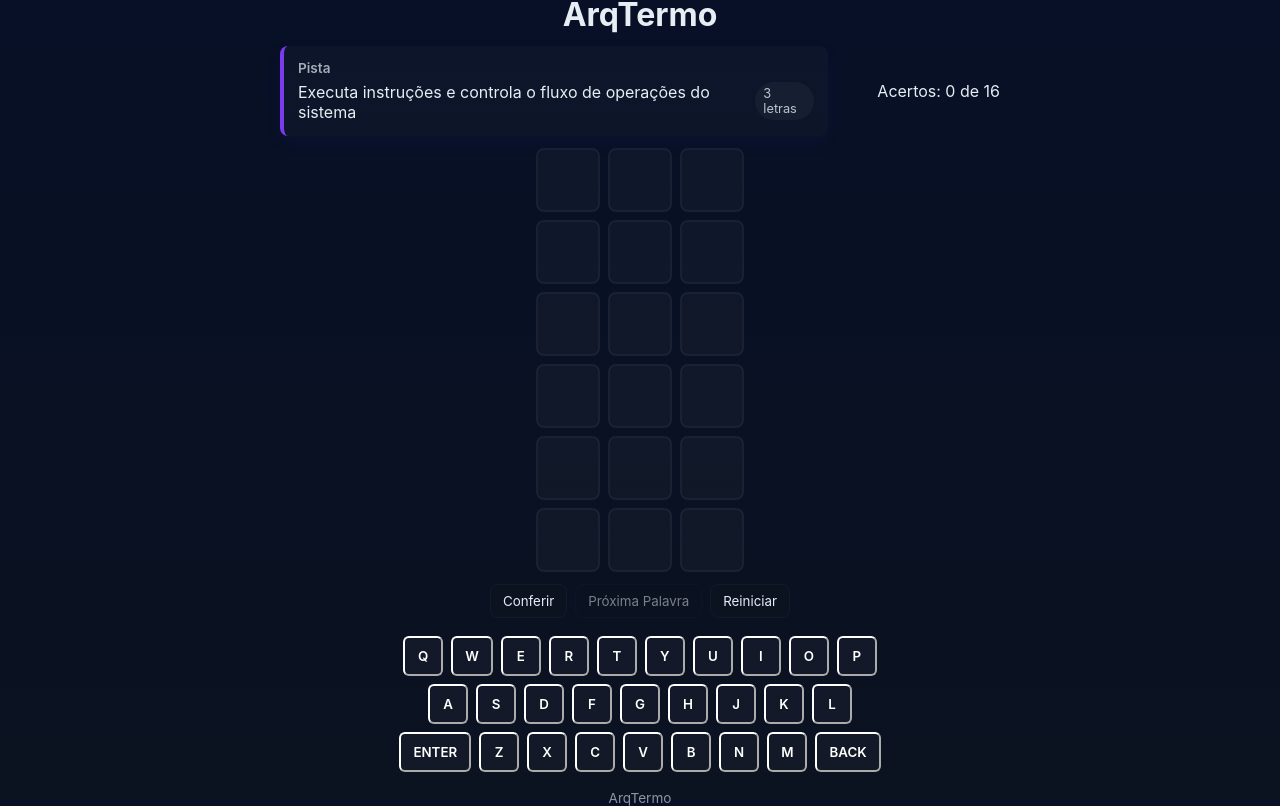
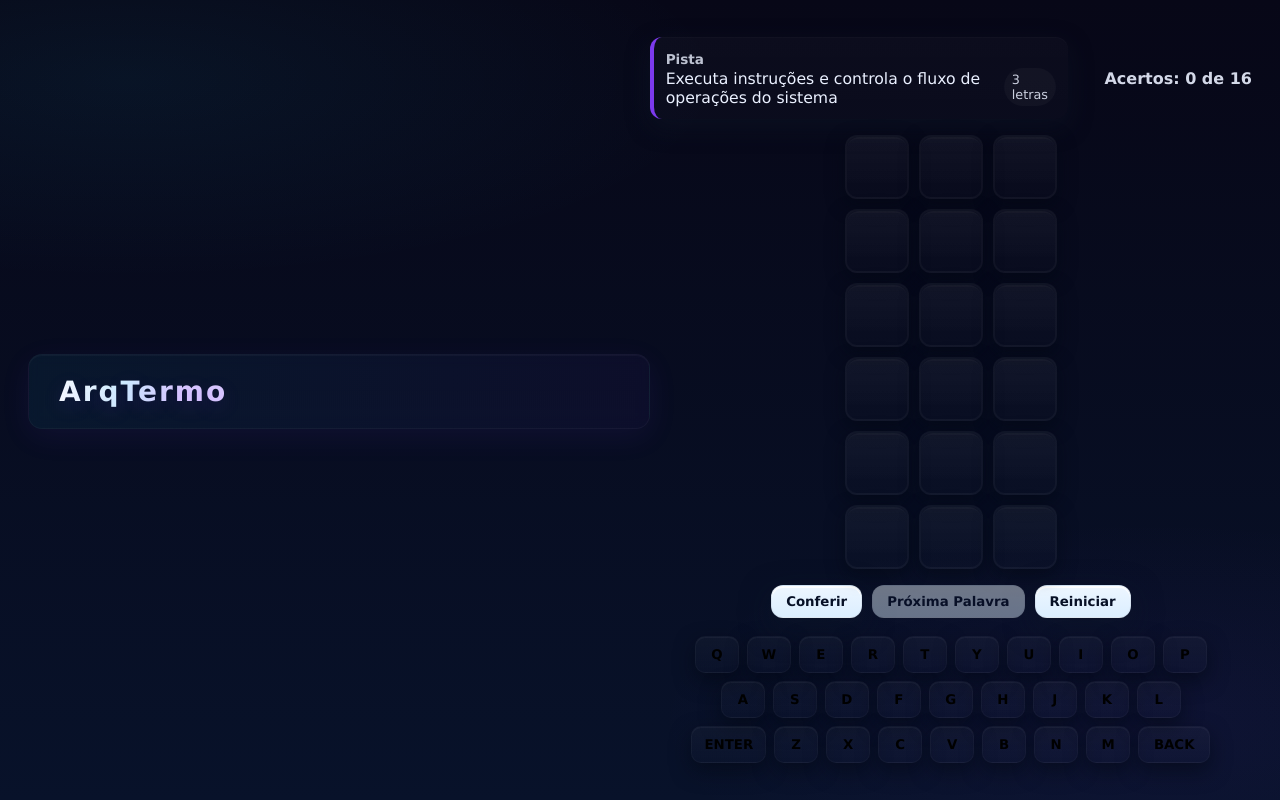
Before and after one commit to caju1911/arq-comp-aav3, a plain HTML site: page index.html in a window 1280 px wide. Drawn offline with Linux system fonts and the light colour scheme.

Commit message:
Ajustes visuais no jogo

```diff
--- a/index.html
+++ b/index.html
@@ -7,8 +7,13 @@
   <link rel="stylesheet" href="style.css">
 </head>
 <body>
+  <header class="site-header">
+    <div class="brand">
+      <span class="logo">ArqTermo</span>
+    </div>
+  </header>
+
   <main class="container">
-    <h1>ArqTermo</h1>
 
     <div class="status-row">
       <div id="pista" class="pista" role="status" aria-live="polite">
@@ -30,8 +35,6 @@
     </div>
 
     <div id="keyboard" class="keyboard" aria-hidden="false"></div>
-
-    <footer class="footer">ArqTermo</footer>
   </main>
 
   <!-- Modal acessível e configurável -->
--- a/style.css
+++ b/style.css
@@ -1,53 +1,64 @@
 :root{
-  --bg:#0f1724;
-  --panel:#0b1220;
-  --accent:#7c3aed; /* roxo */
-  --ok:#16a34a;
-  --present:#f59e0b;
-  --absent:#111827;
+  /* Y2K palette */
+  --bg-1:#070717;
+  --bg-2:#08122a;
+  --accent-1:#7c3aed; /* purple */
+  --accent-2:#21d4fd; /* cyan */
+  --glass: rgba(255,255,255,0.06);
+  --ok:#00e676;
+  --present:#ffd54f;
+  --absent:#1b2330;
   --cell-size:64px;
-  --gap:8px;
-  color-scheme: dark;
+  --gap:10px;
 }
-*{box-sizing:border-box;font-family:Inter,system-ui,Segoe UI,Roboto,Arial,sans-serif}
+
+*{box-sizing:border-box;font-family:Verdana,Arial,Helvetica,sans-serif}
 html,body{height:100%}
 body{
   margin:0;
-  background:linear-gradient(180deg,#071026 0%, #0b1220 100%);
+  padding:28px;
   display:flex;align-items:center;justify-content:center;
-  padding:24px;
-  color:#e6edf3;
+  background:
+    radial-gradient(600px 200px at 10% 10%, rgba(33,212,253,0.06), transparent),
+    radial-gradient(500px 200px at 90% 90%, rgba(124,58,237,0.06), transparent),
+    linear-gradient(180deg,var(--bg-1),var(--bg-2));
+  color:#eaf0ff;
 }
-.container{width:100%;max-width:720px;text-align:center}
-h1{margin:0 0 12px;font-weight:700}
-.status-row{display:flex;justify-content:space-between;align-items:center;margin-bottom:12px}
-.pista{font-size:1rem;background:rgba(255,255,255,0.02);padding:10px 12px;border-radius:8px;flex:1;margin-right:12px;text-align:left}
-.pista{display:flex;flex-direction:column;align-items:flex-start;gap:6px;padding:14px;border-left:4px solid var(--accent);box-shadow:0 6px 18px rgba(124,58,237,0.06)}
-.pista-label{font-size:0.85rem;color:rgba(230,237,243,0.7);font-weight:600}
+
+.site-header{width:100%;max-width:920px;margin:0 auto 18px;padding:14px 18px;border-radius:14px;background:linear-gradient(90deg, rgba(33,212,253,0.06), rgba(124,58,237,0.05));box-shadow:0 8px 30px rgba(124,58,237,0.08), inset 0 1px 0 rgba(255,255,255,0.03);border:1px solid rgba(255,255,255,0.04);backdrop-filter: blur(6px)}
+.site-header .logo{display:inline-block;font-size:28px;font-weight:800;letter-spacing:2px;padding:6px 12px;border-radius:10px;background:linear-gradient(90deg,#ffffff,#cfefff 40%,#d9c8ff 70%);color:transparent;background-clip:text;-webkit-background-clip:text;text-shadow:0 6px 20px rgba(124,58,237,0.16)}
+
+.container{width:100%;max-width:720px;margin:0 auto;text-align:center}
+
+.status-row{display:flex;flex-wrap:wrap;gap:12px;justify-content:space-between;align-items:center;margin-bottom:14px}
+.pista{font-size:0.98rem;background:linear-gradient(180deg, rgba(255,255,255,0.02), rgba(255,255,255,0.01));padding:12px;border-radius:12px;flex:1;margin-right:12px;text-align:left;border-left:4px solid var(--accent-1);box-shadow:0 8px 24px rgba(16,24,40,0.45), inset 0 1px 0 rgba(255,255,255,0.02)}
+.pista-label{font-size:0.85rem;color:rgba(234,240,255,0.8);font-weight:700}
 .pista-content{display:flex;gap:8px;align-items:baseline}
-.pista-length{background:rgba(255,255,255,0.04);padding:4px 8px;border-radius:999px;font-size:0.8rem;color:rgba(230,237,243,0.8)}
-.contador{min-width:160px;text-align:right}
-.board{display:grid;gap:var(--gap);justify-content:center;margin:12px 0}
+.pista-length{background:rgba(255,255,255,0.03);padding:4px 8px;border-radius:999px;font-size:0.8rem;color:rgba(234,240,255,0.85)}
+.contador{min-width:160px;text-align:right;font-weight:700;color:rgba(234,240,255,0.9)}
+
+.board{display:grid;gap:var(--gap);justify-content:center;margin:16px 0}
 .row{display:grid;grid-auto-flow:column;gap:var(--gap)}
 .cell{
   width:var(--cell-size);height:var(--cell-size);display:flex;align-items:center;justify-content:center;
-  background:rgba(255,255,255,0.03);border-radius:8px;font-weight:700;font-size:1.4rem;letter-spacing:0.08em;
-  user-select:none;position:relative;border:2px solid rgba(255,255,255,0.04);
+  background:linear-gradient(180deg, rgba(255,255,255,0.02), rgba(255,255,255,0.01));border-radius:12px;font-weight:800;font-size:1.35rem;letter-spacing:0.08em;
+  user-select:none;position:relative;border:2px solid rgba(255,255,255,0.03);box-shadow:0 6px 18px rgba(4,8,20,0.6), inset 0 2px 0 rgba(255,255,255,0.02);
 }
-.cell .state-icon{position:absolute;right:6px;top:6px;font-size:0.75rem;opacity:0.9}
-.cell.correct{background:linear-gradient(180deg,var(--ok),#0f7a3e);border-color:rgba(0,0,0,0.2);box-shadow:0 4px 8px rgba(16,185,129,0.12);transform:scale(1.02)}
-.cell.present{background:linear-gradient(180deg,var(--present),#c57509);border-color:rgba(0,0,0,0.2);box-shadow:0 4px 8px rgba(245,158,11,0.12)}
-.cell.absent{background:linear-gradient(180deg,#1f2937,#0b1220);border-color:rgba(255,255,255,0.02);opacity:0.85}
+.cell::after{content:'';position:absolute;inset:0;border-radius:12px;background:linear-gradient(180deg, rgba(255,255,255,0.06), rgba(255,255,255,0));opacity:0.6;pointer-events:none}
+.cell .state-icon{position:absolute;right:6px;top:6px;font-size:0.72rem;opacity:0.9}
+.cell.correct{background:linear-gradient(180deg,#00f5a0,#00cc6a);border-color:rgba(0,255,170,0.12);box-shadow:0 10px 30px rgba(0,255,170,0.06), 0 2px 8px rgba(0,0,0,0.4);transform:translateY(-2px)}
+.cell.present{background:linear-gradient(180deg,#fff59d,#ffd54f);border-color:rgba(255,210,79,0.14);box-shadow:0 10px 30px rgba(255,213,79,0.06)}
+.cell.absent{background:linear-gradient(180deg,#222a36,#141823);border-color:rgba(0,0,0,0.2);opacity:0.95}
 
-/* flip reveal animation */
-.cell{transform-style:preserve-3d;transition:transform 350ms ease;backface-visibility:hidden}
-.cell.revealing{transform: rotateX(-90deg);} /* move para -90, então volta a 0 */
-.cell.revealed{transform: rotateX(0deg);} /* após revelar, mantém posição */
+/* flip reveal animation kept but slightly tuned */
+.cell{transform-style:preserve-3d;transition:transform 360ms ease, box-shadow 220ms ease;backface-visibility:hidden}
+.cell.revealing{transform: rotateX(-90deg);} /* reveal */
+.cell.revealed{transform: rotateX(0deg);} /* final */
 
 /* Modal styles */
-.modal{position:fixed;inset:0;display:none;align-items:center;justify-content:center;background:rgba(2,6,23,0.6);z-index:60}
+.modal{position:fixed;inset:0;display:none;align-items:center;justify-content:center;background:linear-gradient(180deg, rgba(2,6,23,0.6), rgba(10,8,30,0.4));z-index:60}
 .modal[aria-hidden="false"]{display:flex}
-.modal-panel{background:var(--panel);padding:18px;border-radius:12px;min-width:300px;border:1px solid rgba(255,255,255,0.04);text-align:left}
+.modal-panel{background:linear-gradient(180deg, rgba(8,12,24,0.9), rgba(6,10,18,0.9));padding:18px;border-radius:12px;min-width:300px;border:1px solid rgba(255,255,255,0.03);text-align:left;box-shadow:0 12px 40px rgba(7,10,20,0.8)}
 .modal-header{display:flex;gap:12px;align-items:center;margin-bottom:8px}
 .modal-icon{width:40px;height:40px;border-radius:8px;display:flex;align-items:center;justify-content:center;font-weight:800}
 .modal-title{margin:0;font-size:1.05rem}
@@ -60,20 +71,19 @@ h1{margin:0 0 12px;font-weight:700}
 
 .keyboard{margin-top:18px;display:flex;flex-direction:column;gap:8px;align-items:center}
 .kbd-row{display:flex;gap:8px}
-.key{padding:10px 12px;border-radius:6px;background:rgba(255,255,255,0.03);min-width:40px;text-align:center;cursor:pointer;user-select:none;font-weight:600}
-.key.wide{min-width:64px}
-.key.correct{background:var(--ok);color:#06110a}
-.key.present{background:var(--present);color:#2b1500}
-.key.absent{background:rgba(255,255,255,0.06);color:#9aa4b2}
+.key{padding:10px 12px;border-radius:10px;background:linear-gradient(180deg, rgba(255,255,255,0.03), rgba(255,255,255,0.01));min-width:44px;text-align:center;cursor:pointer;user-select:none;font-weight:700;border:1px solid rgba(255,255,255,0.03);box-shadow:0 8px 20px rgba(4,8,20,0.6), inset 0 1px 0 rgba(255,255,255,0.04)}
+.key.wide{min-width:72px}
+.key.correct{background:linear-gradient(180deg,#00f5a0,#00cc6a);color:#04220f}
+.key.present{background:linear-gradient(180deg,#fff7c2,#ffd54f);color:#3a2600}
+.key.absent{background:linear-gradient(180deg,#2a313a,#1a2028);color:#9aa4b2}
 
-.controls{display:flex;gap:8px;justify-content:center;margin-top:12px}
-.btn{background:var(--panel);color:inherit;padding:8px 12px;border-radius:8px;border:1px solid rgba(255,255,255,0.03);cursor:pointer}
-.btn:disabled{opacity:0.5;cursor:default}
-
-.footer{margin-top:18px;font-size:0.85rem;color:rgba(230,237,243,0.6)}
+.controls{display:flex;gap:10px;justify-content:center;margin-top:12px}
+.btn{background:linear-gradient(180deg,#edf6ff,#dbeeff);color:#071026;padding:8px 14px;border-radius:12px;border:1px solid rgba(8,12,24,0.06);cursor:pointer;box-shadow:0 10px 30px rgba(11,21,40,0.6), inset 0 2px 0 rgba(255,255,255,0.85);font-weight:700}
+.btn:disabled{opacity:0.45;cursor:default;box-shadow:none}
 
 /* Responsividade: letras menores em telas pequenas */
 @media (max-width:420px){
   :root{--cell-size:44px}
   .cell{font-size:1rem}
+  .site-header .logo{font-size:20px}
 }
```
